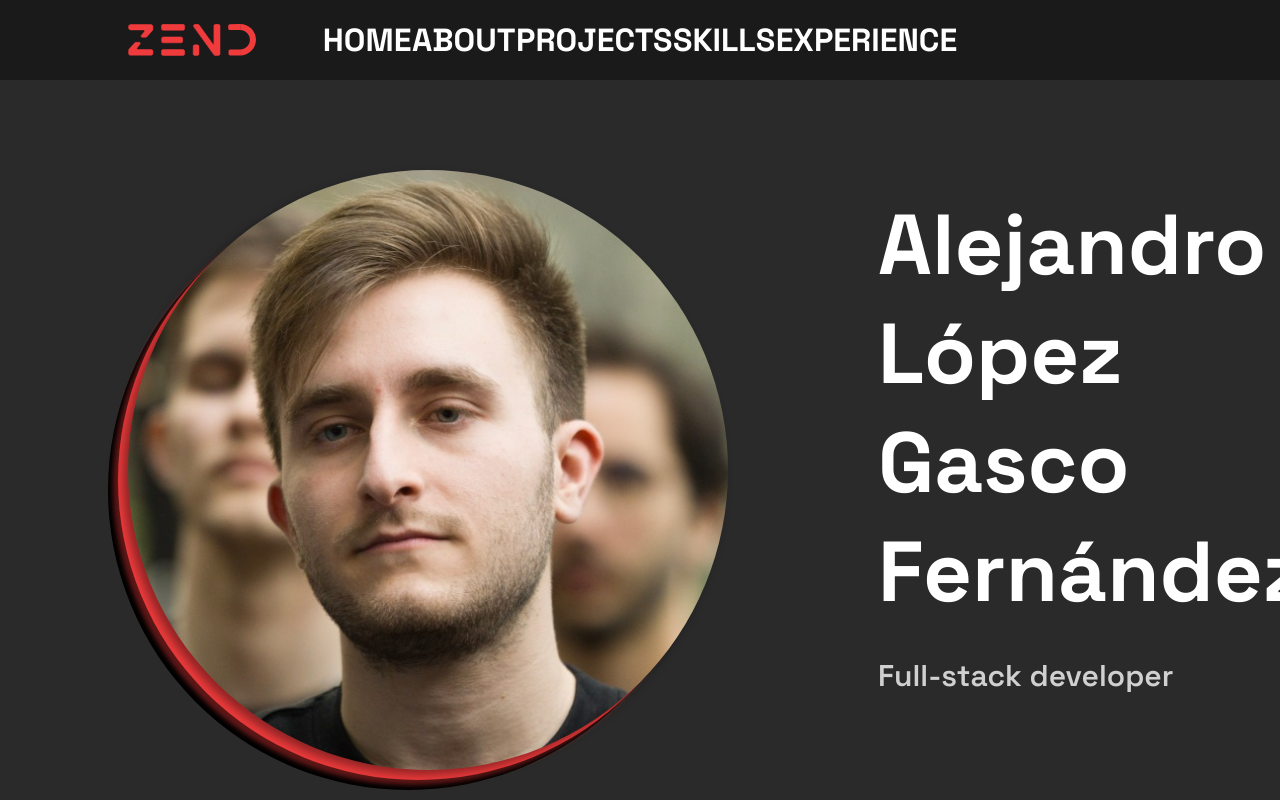
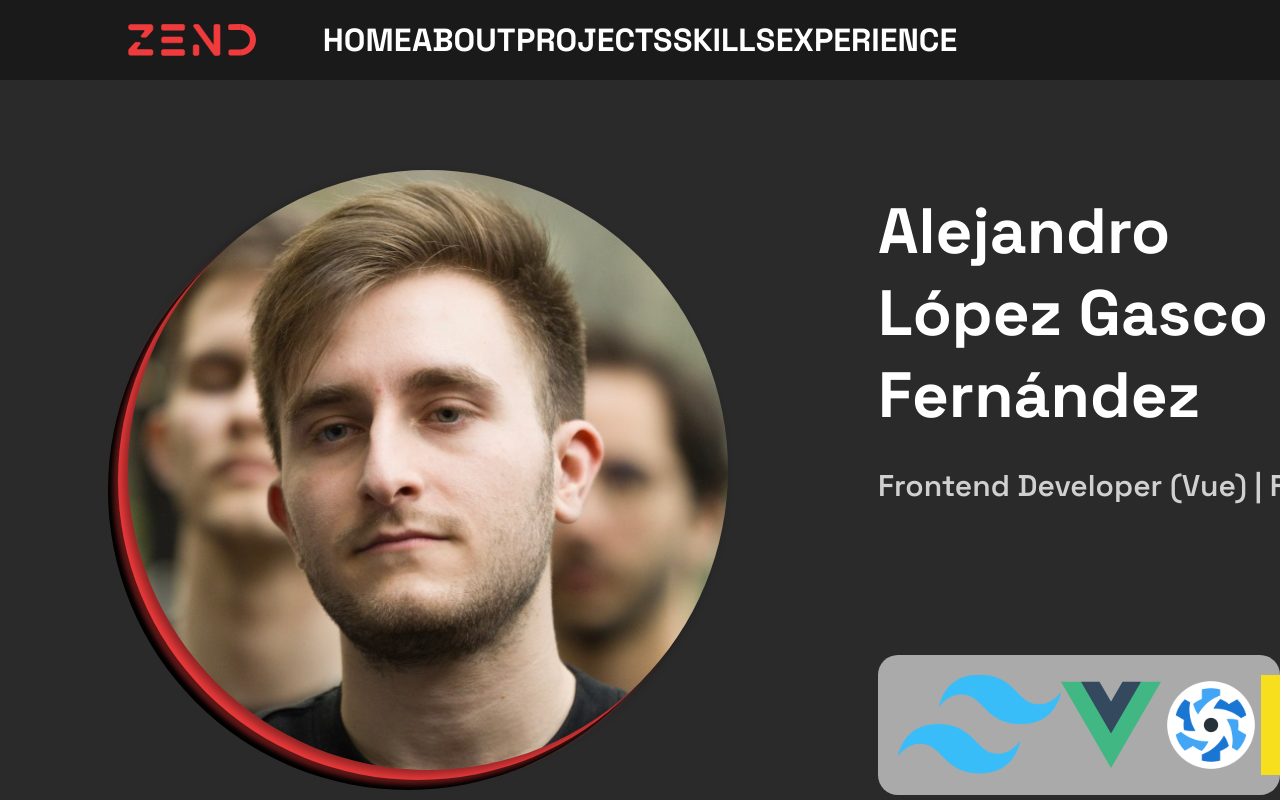
Before and after one commit to Zendyq/AlejandroLopez-Portfolio, a Vue app: page / in a window 1280 px wide. Shown: the top 800 px of the page. Built offline with nearby package versions, Linux system fonts and the light colour scheme.

Commit message:
STYLES: Added some styles

```diff
--- a/src/assets/global.css
+++ b/src/assets/global.css
@@ -136,7 +136,7 @@ body {
 
 .titleHome{
   color: white;
-  font-size: 85px;
+  font-size: 5rem;
   width: 80%;
   margin: 0px;
   margin-top: 20px;
--- a/src/components/home/Presentation.vue
+++ b/src/components/home/Presentation.vue
@@ -9,7 +9,7 @@
 
       <div>
         <h1 class="titleHome title">Alejandro López Gasco Fernández</h1>
-        <p class="subtitleHome title">Full-stack developer</p>
+        <p class="subtitleHome title">Frontend Developer (Vue) | Full-stack JS</p>
         <div class="skillsHome">
           <img v-for="tech in techsSvg" :key="tech" :src="tech" alt="Technologies">
         </div>
@@ -28,3 +28,21 @@ import VueSVG from '@/assets/imgs/Vue.svg';
 const techsSvg = [TailwindSVG, VueSVG, QuasarSVG, JavaScriptSVG, FlutterSVG];
 
 </script>
+<style scoped>
+@media (max-width: 1600px) {
+  .titleHome{
+    font-size: 4rem;
+  }
+}
+
+@media (max-width: 1200px) {
+  .homeSchedule{
+    display: flex;
+    flex-direction: column;
+  }
+
+  .titleHome{
+    font-size: 3rem;
+  }
+}
+</style>
```
